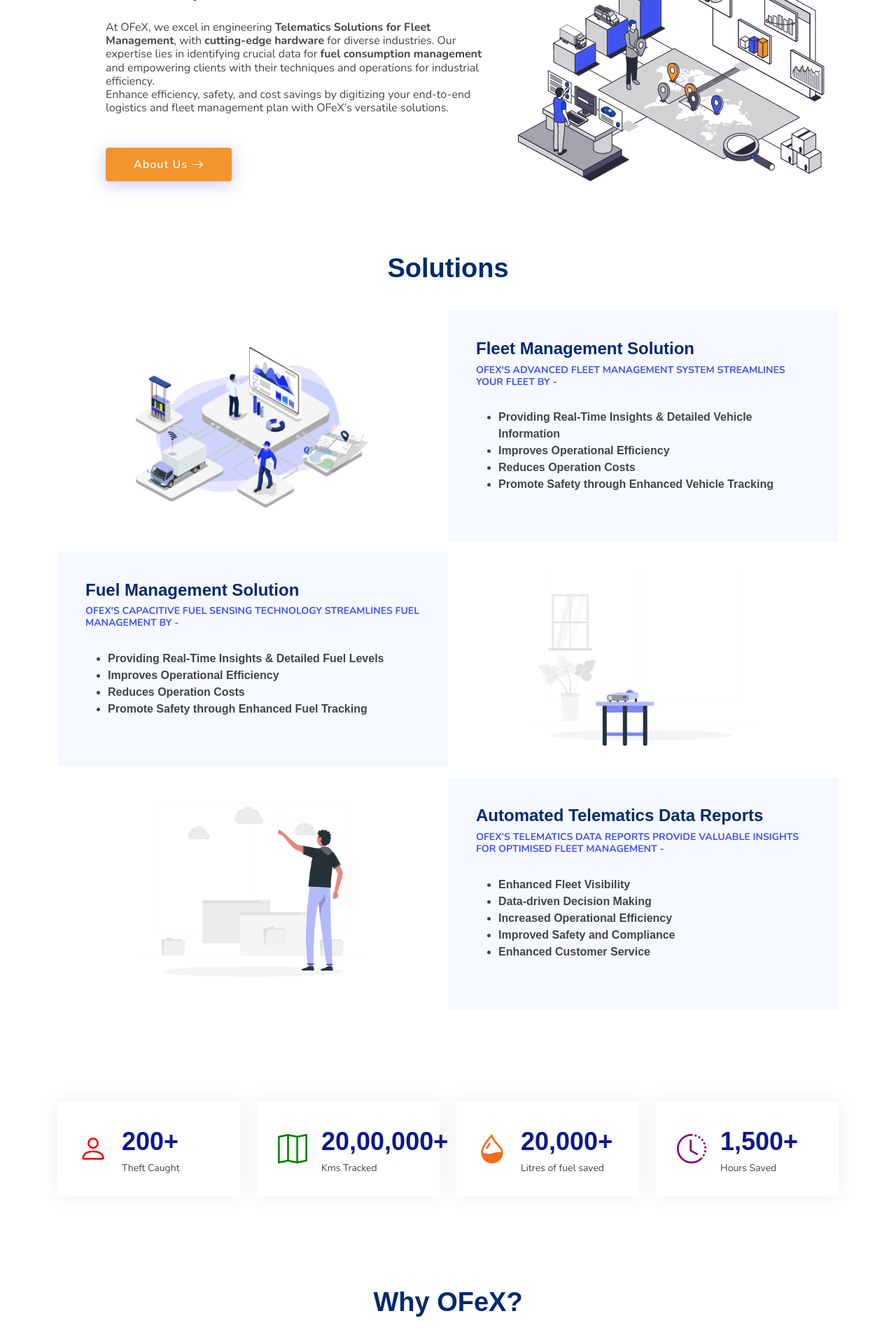
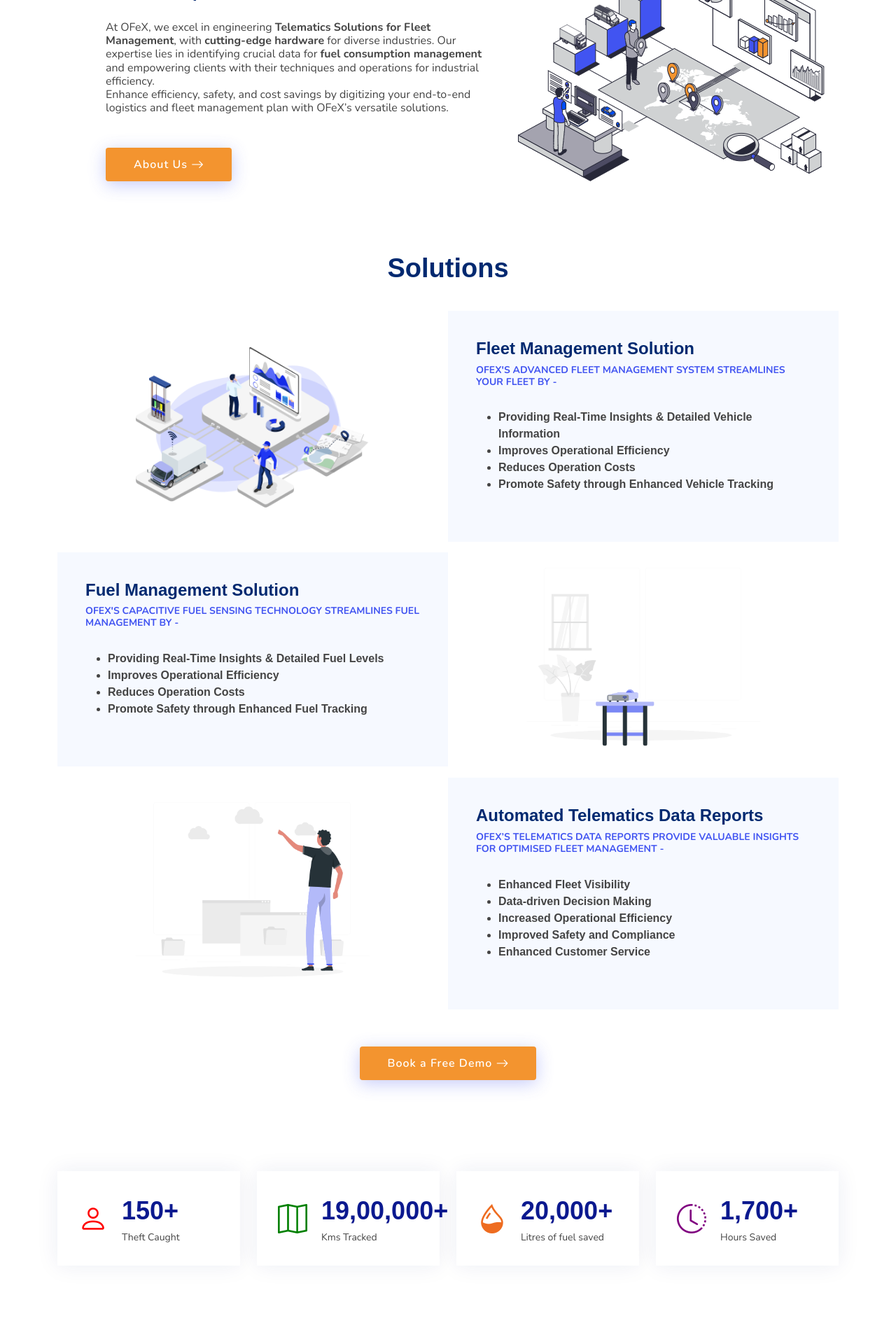
Before and after one commit to ofexpvtltd/ofex_fft, a PHP site: page / in a window 1280 px wide. Shown: the part 1100-3000 px from the top of the page at 70% size. Run offline with PHP 8.4, Linux system fonts and the light colour scheme.

Commit message:
added few buttons and book a demo links

```diff
--- a/public_html/includes/CaseStudyheader.php
+++ b/public_html/includes/CaseStudyheader.php
@@ -13,6 +13,7 @@
           <li><a class="nav-link scrollto" href="?page=aboutofex">About Us</a></li>
           <li><a class="nav-link scrollto" href="?page=CaseStudy">Case Study</a></li>
           <li><a class="getstarted scrollto" href="http://fuel.ofex.in">Login</a></li>
+          <li><a class="getstarted scrollto" href="#" data-bs-toggle="modal" data-bs-target="#contactModal" style="background: #f3942f;">Schedule Demo</a></li>
         </ul>
         <i class="bi bi-list mobile-nav-toggle"></i>
       </nav><!-- .navbar -->
--- /dev/null
+++ b/public_html/includes/bookdemobutton.php
@@ -0,0 +1,7 @@
+
+<div class="about text-center text-lg-start" data-aos="fade-up" data-aos-delay="400" style="text-align: center !important; padding-top: 4%;">
+  <a href="#" data-bs-toggle="modal" data-bs-target="#contactModal" class="btn-read-more d-inline-flex align-items-center justify-content-center align-self-center">
+    <span>Book a Free Demo</span>
+    <i class="bi bi-arrow-right"></i>
+  </a>
+</div>
--- a/public_html/includes/header.php
+++ b/public_html/includes/header.php
@@ -8,14 +8,14 @@
 
       <nav id="navbar" class="navbar">
         <ul>
-          <li><a class="nav-link scrollto active" href="?page=home">Home</a></li>
           <li><a class="nav-link scrollto" href="#solutions">Solutions</a></li>
+          <li><a class="nav-link scrollto" href="#pricing">Pricing</a></li>
           <li><a class="nav-link scrollto" href="#services">Services</a></li>
-          <li><a class="nav-link scrollto" href="#pricing">Pricing</a></li>
+          <li><a class="nav-link scrollto" href="#contact">Contact</a></li>
           <li><a class="nav-link scrollto" href="?page=aboutofex">About Us</a></li>
-          <li><a class="nav-link scrollto" href="#contact">Contact</a></li>
           <li><a class="nav-link scrollto" href="?page=CaseStudy">Case Study</a></li>
           <li><a class="getstarted scrollto" href="http://fuel.ofex.in">Login</a></li>
+          <li><a class="getstarted scrollto" href="#" data-bs-toggle="modal" data-bs-target="#contactModal" style="background: #f3942f;">Schedule Demo</a></li>
         </ul>
         <i class="bi bi-list mobile-nav-toggle"></i>
       </nav><!-- .navbar -->
--- /dev/null
+++ b/public_html/includes/popup.php
@@ -0,0 +1,51 @@
+    <!-- Contact Modal -->
+    <div class="modal fade" id="contactModal" tabindex="-1" aria-labelledby="contactModalLabel" aria-hidden="true">
+        <div class="modal-dialog">
+            <div class="modal-content">
+                <div class="modal-body">
+                        <!-- ======= Contact Section ======= -->
+                    <section id="contact" class="contact"  style="padding: 10px 0;">
+
+                        <div class="container" data-aos="fade-up">
+
+                            <header class="section-header">
+                                <p>Book a Free Demo</p>
+                            </header>
+
+                            <form action="forms/contact.php" method="post" class="php-email-form">
+                                <div class="row gy-4">
+
+                                <div class="col-md-6">
+                                    <input type="text" name="name" class="form-control" placeholder="Your Name" required>
+                                </div>
+
+                                <div class="col-md-6 ">
+                                    <input type="email" class="form-control" name="email" placeholder="Your Email" required>
+                                </div>
+
+                                <div class="col-md-12">
+                                    <input type="text" class="form-control" name="subject" placeholder="Fleet Size" required>
+                                </div>
+
+                                <div class="col-md-12">
+                                    <textarea class="form-control" name="message" rows="6" placeholder="Nature of Business" required></textarea>
+                                </div>
+
+                                <div class="col-md-12 text-center">
+                                    <div class="loading">Loading</div>
+                                    <div class="error-message"></div>
+                                    <div class="sent-message">Your message has been sent. Thank you!</div>
+
+                                    <button type="submit">Send Message</button>
+                                </div>
+
+                                </div>
+                            </form>
+                        </div>
+
+                    </section><!-- End Contact Section -->
+
+                </div>
+            </div>
+        </div>
+    </div>
--- a/public_html/index.php
+++ b/public_html/index.php
@@ -80,6 +80,7 @@
   ?>
   <?php include 'pages/main.php'; ?>
   <?php include 'includes/footer.php'; ?>
+  <?php include 'includes/popup.php'; ?>
 
   <a href="#" class="back-to-top d-flex align-items-center justify-content-center"><i class="bi bi-arrow-up-short"></i></a>
 
--- a/public_html/sections/Solutions.php
+++ b/public_html/sections/Solutions.php
@@ -128,4 +128,6 @@
 
         </div>
 
+        <?php include 'includes/bookdemobutton.php'; ?>
+
     </section><!-- End Solutions Section -->
--- a/public_html/sections/casestudyslider.php
+++ b/public_html/sections/casestudyslider.php
@@ -40,4 +40,6 @@
 
   </div>
 
+  <?php include 'includes/bookdemobutton.php'; ?>
+
 </section><!-- End Recent Blog Posts Section -->
--- a/public_html/sections/counts.php
+++ b/public_html/sections/counts.php
@@ -8,7 +8,7 @@
             <div class="count-box">
               <i class="bi bi-person" style="color: red;"></i>
               <div>
-                <span>200+</span>
+                <span>150+</span>
                 <p>Theft Caught</p>
               </div>
             </div>
@@ -18,7 +18,7 @@
             <div class="count-box">
               <i class="bi bi-map" style="color: green;"></i>
               <div>
-                <span>20,00,000+</span>
+                <span>19,00,000+</span>
                 <p>Kms Tracked</p>
               </div>
             </div>
@@ -38,7 +38,7 @@
             <div class="count-box">
               <i class="bi bi-clock-history" style="color: purple;"></i>
               <div>
-                <span>1,500+</span>
+                <span>1,700+</span>
                 <p>Hours Saved</p>
               </div>
             </div>
--- a/public_html/sections/features.php
+++ b/public_html/sections/features.php
@@ -92,4 +92,6 @@
 
       </div>
 
+      <?php include 'includes/bookdemobutton.php'; ?>
+
     </section><!-- End Advantages Section -->
--- a/public_html/sections/hero.php
+++ b/public_html/sections/hero.php
@@ -8,7 +8,9 @@
           <h2 data-aos="fade-up" data-aos-delay="400">Save big on operational costs and manage your fuel utility with ease</h2>
           <div data-aos="fade-up" data-aos-delay="600">
             <div class="text-center text-lg-start">
-              <a href="#contact" class="btn-get-started scrollto d-inline-flex align-items-center justify-content-center align-self-center"><span>Book a Free Demo</span><i class="bi bi-arrow-right"></i></a>
+              <a href="#" data-bs-toggle="modal" data-bs-target="#contactModal" class="btn-get-started scrollto d-inline-flex align-items-center justify-content-center align-self-center">
+                <span>Book a Free Demo</span>
+                <i class="bi bi-arrow-right"></i></a>
             </div>
           </div>
         </div>
--- a/public_html/sections/pricing.php
+++ b/public_html/sections/pricing.php
@@ -102,5 +102,5 @@
         </div>
 
       </div>
-
+      <?php include 'includes/bookdemobutton.php'; ?>
     </section><!-- End Pricing Section -->
--- a/public_html/sections/products.php
+++ b/public_html/sections/products.php
@@ -77,4 +77,6 @@
 
       </div>
 
+      <?php include 'includes/bookdemobutton.php'; ?>
+
     </section><!-- End products Section -->
--- a/public_html/sections/services.php
+++ b/public_html/sections/services.php
@@ -76,4 +76,6 @@
 
       </div>
 
+      <?php include 'includes/bookdemobutton.php'; ?>
+
     </section><!-- End Services Section -->
```
Also changed, not shown: public_html/pages/whyofex.php (+1 -7 lines). Lines whose indentation alone changed are shown as unchanged.
